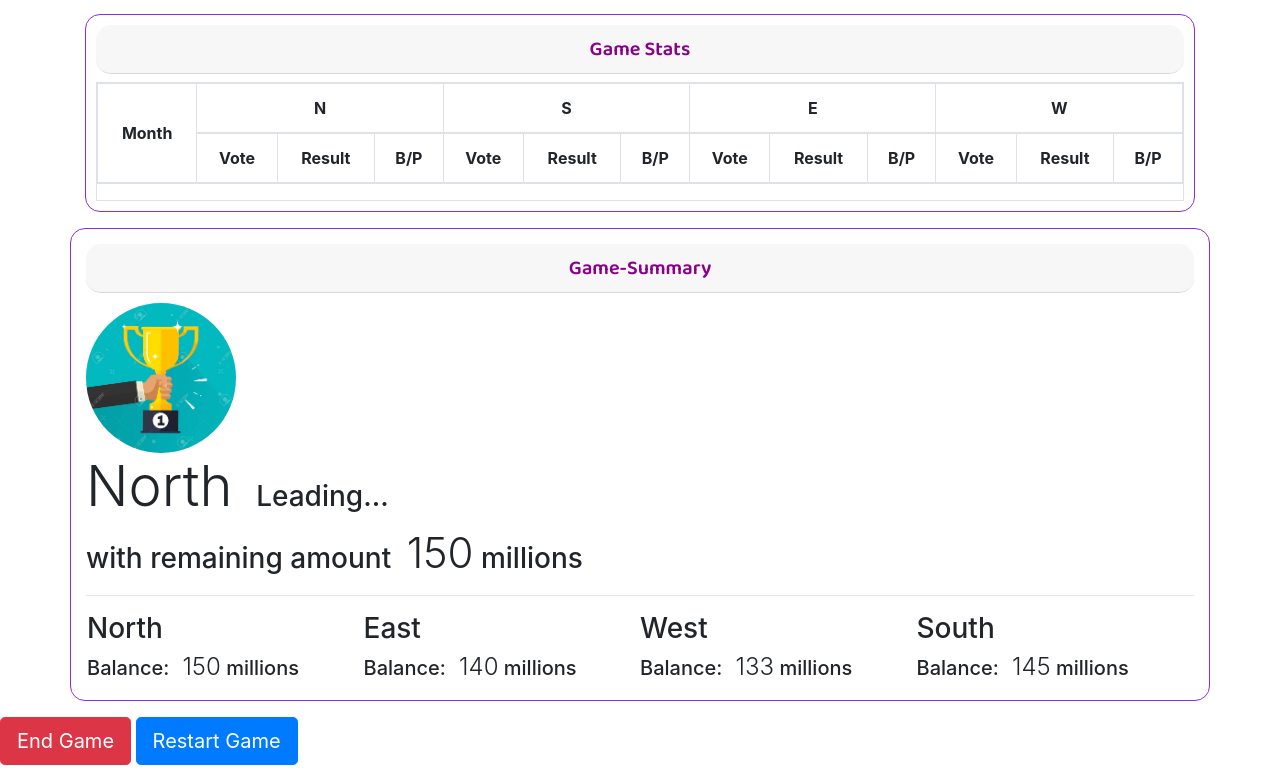
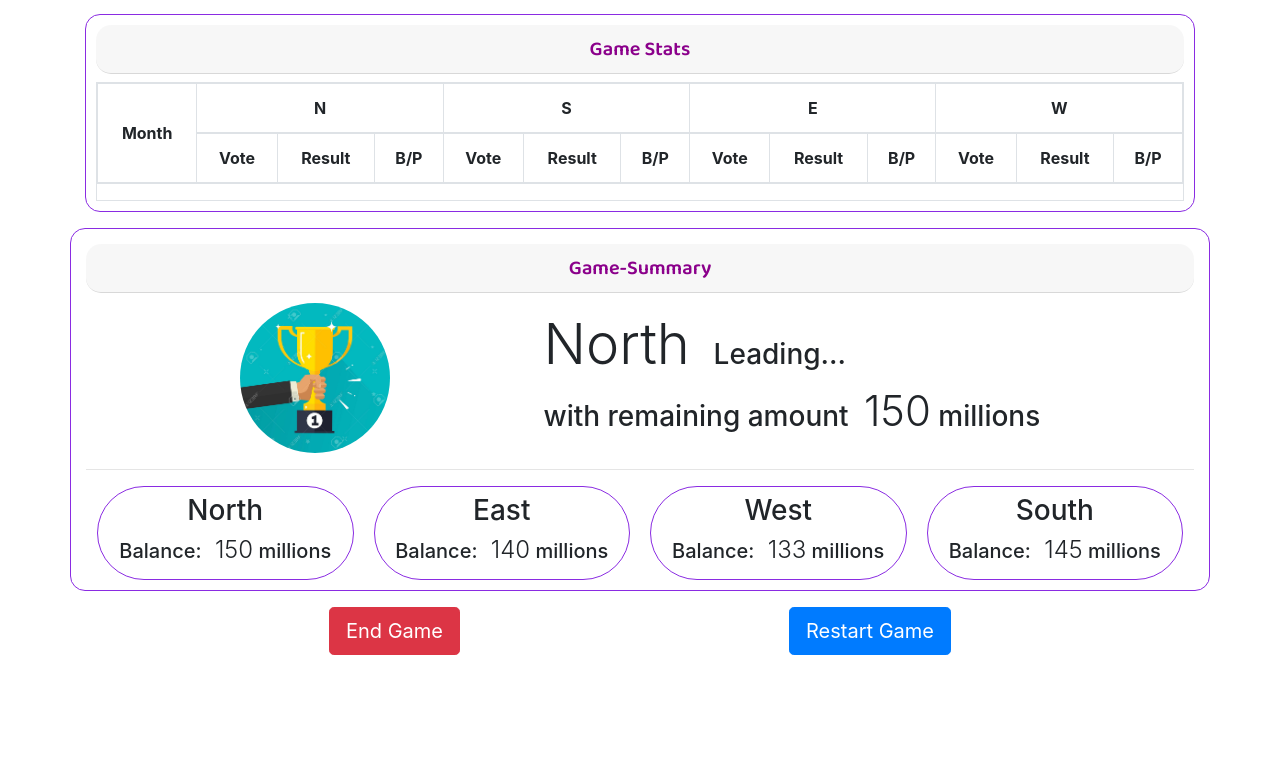
Before and after one commit to VishnuKarikkal/YIP, a website: page src/views/adminDashboard.html in a window 1280 px wide. Shown: the part 757-1538 px from the top of the page. After the commit the page ends 1428 px from the top, so only its background shows below. Drawn offline with nearby package versions, Linux system fonts and the light colour scheme; a web font is replaced by a local one.

Commit message:
UI change

```diff
--- a/public/css/admin.css
+++ b/public/css/admin.css
@@ -40,7 +40,7 @@ td {
   left: 0;
   right: 0;
   bottom: 0;
-  background-color: red;
+  background-color: green;
   -webkit-transition: 0.4s;
   transition: 0.4s;
 }
@@ -58,7 +58,7 @@ td {
 }
 
 input:checked + .slider {
-  background-color: green;
+  background-color: red;
 }
 
 input:focus + .slider {
@@ -79,3 +79,17 @@ input:checked + .slider:before {
 .slider.round:before {
   border-radius: 50%;
 }
+.evenly-flex{
+  display: flex;
+  justify-content: space-evenly;
+}
+.bdr{
+  border: 1px solid blueviolet;
+  border-radius: 50px;
+  margin: 0px 10px;
+  padding: 7px;
+}
+.bdr:hover{
+  transform: scale(1.1);
+  /* border: none; */
+}
--- a/public/css/login.css
+++ b/public/css/login.css
@@ -78,7 +78,7 @@ body {
 .box input[type="password"] {
   display: block;
   margin: 20px auto;
-  text-align: center;
+  /* text-align: center; */
   border: 2px solid rgb(39, 36, 204);
   padding: 14px 10px;
   width: 250px;
```
